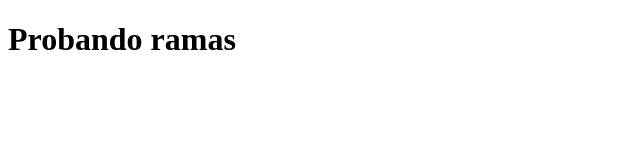
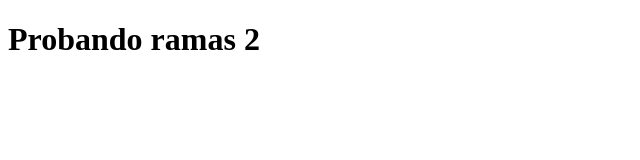
Before and after one commit to SofiaPinilla/practica-git-ramas, a plain HTML site: page index.html in a window 1280 px wide. Shown: the full height of the page, 0-640 px from the left. Drawn offline with Linux system fonts and the light colour scheme.

Commit message:
he cambiado el titulo de la pagina

```diff
--- a/index.html
+++ b/index.html
@@ -7,6 +7,6 @@
     <title>Document</title>
 </head>
 <body>
-    <h1>Probando ramas</h1>
+    <h1>Probando ramas 2</h1>
 </body>
 </html>
```
